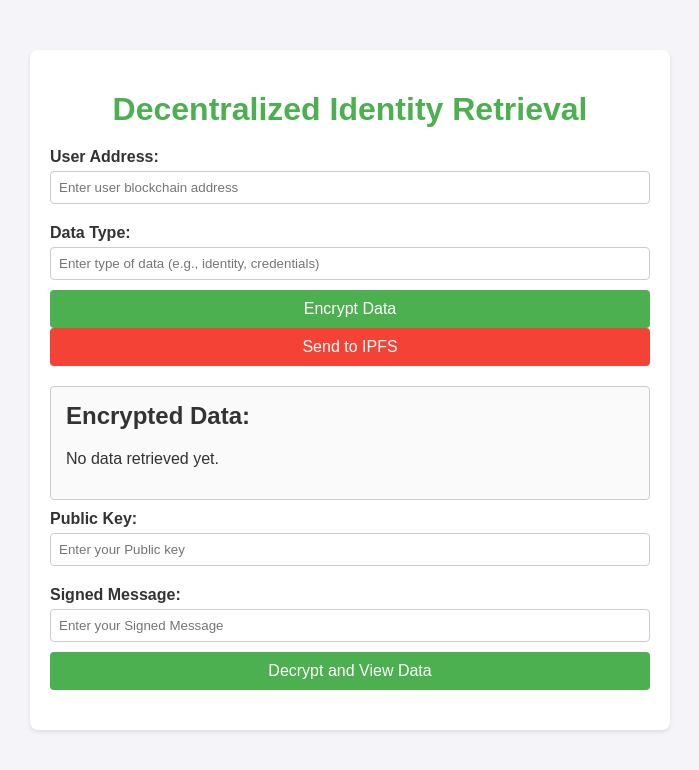
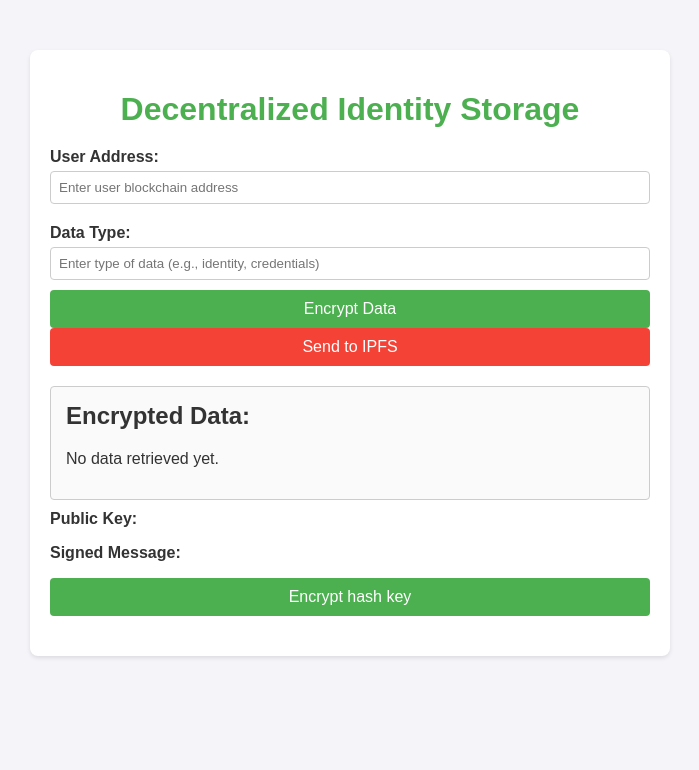
Before and after one commit to Dreamgamer5000/Decentralized-Self-Identity-Platform, a plain HTML site: page frontendtest/main.html in a window 1280 px wide. Shown: the whole page, without its empty margins (290-989 px from the left). Drawn offline with Linux system fonts and the light colour scheme.

Commit message:
Update main.html

```diff
--- a/frontendtest/main.html
+++ b/frontendtest/main.html
@@ -3,13 +3,13 @@
 <head>
     <meta charset="UTF-8">
     <meta name="viewport" content="width=device-width, initial-scale=1.0">
-    <title>Decentralized Identity Retrieval</title>
+    <title>Decentralized Identity Storage</title>
     <link rel="stylesheet" href="styles.css">
     <script src="script.js" defer></script>
 </head>
 <body>
     <div class="container">
-        <h1>Decentralized Identity Retrieval</h1>
+        <h1>Decentralized Identity Storage</h1>
 
         <div class="input-section">
             <label for="userAddress">User Address:</label>
@@ -18,7 +18,7 @@
             <label for="dataType">Data Type:</label>
             <input type="text" id="dataType" placeholder="Enter type of data (e.g., identity, credentials)">
 
-            <button id="retrieveHash">Encrypt Data</button>
+            <button id="encryptData">Encrypt Data</button>
             <button id="clearFields">Send to IPFS</button>
         </div>
 
@@ -30,12 +30,13 @@
 
         <div class="key-section">
             <label for="publicKey">Public Key:</label>
-            <input type="text" id="publicKey" placeholder="Enter your Public key">
+            <p id="publicKey"></p>
 
-            <label for="signedMsg">Signed Message:</label>
-            <input type="text" id="signedMsg" placeholder="Enter your Signed Message">
+            <label for="ipfs">Signed Message:</label>
+            <p id="ipfs"></p>
 
-            <button id="decryptData">Decrypt and View Data</button>
+
+            <button id="encryptHashKey">Encrypt hash key</button>
         </div>
     </div>
 </body>
```
